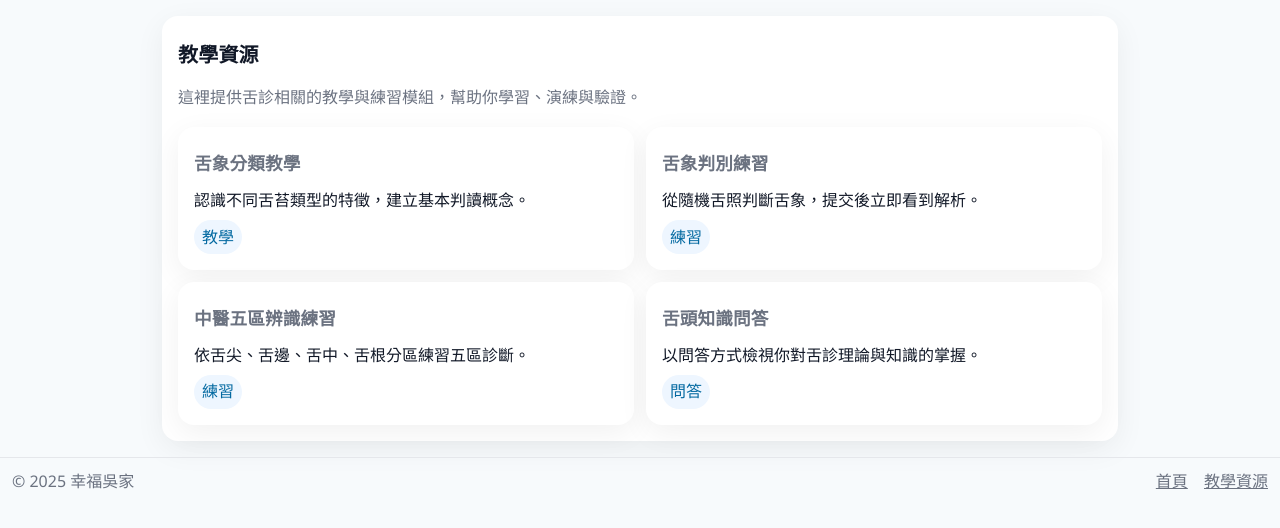
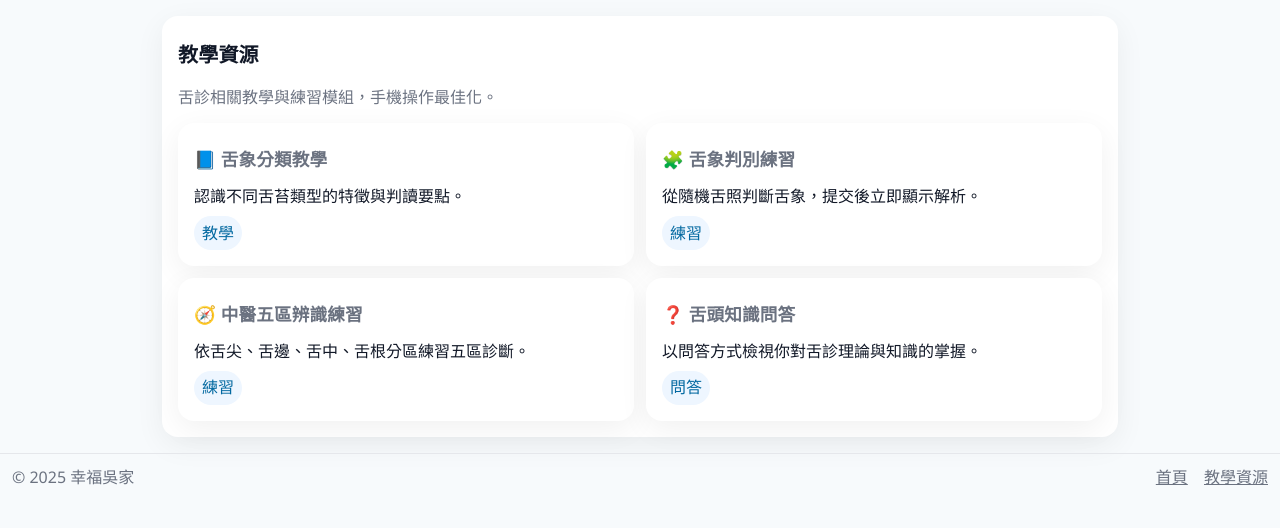
Before and after one commit to yingmaowu/camera_test, a Flask app: page /teaching in a window 1280 px wide. Shown: the part 78-606 px from the top of the page. Run offline with Flask 3, Linux system fonts and the light colour scheme; some libraries are stand-ins or nearby versions.

Commit message:
Update teaching.html

```diff
--- a/templates/teaching.html
+++ b/templates/teaching.html
@@ -4,29 +4,26 @@
 {% block content %}
 <div class="card">
   <h1>教學資源</h1>
-  <p class="muted">這裡提供舌診相關的教學與練習模組，幫助你學習、演練與驗證。</p>
+  <p class="muted">舌診相關教學與練習模組，手機操作最佳化。</p>
 
-  <div class="grid grid-2" style="margin-top:16px">
-    <a class="card" href="{{ url_for('tongue_teaching_static') }}" style="text-decoration:none; color:inherit; transition:transform .08s ease">
-      <h2>舌象分類教學</h2>
-      <p>認識不同舌苔類型的特徵，建立基本判讀概念。</p>
+  <div class="grid grid-2" style="margin-top:12px">
+    <a class="card" href="{{ url_for('tongue_teaching_static') }}" style="text-decoration:none; color:inherit">
+      <h2>📘 舌象分類教學</h2>
+      <p>認識不同舌苔類型的特徵與判讀要點。</p>
       <span class="badge">教學</span>
     </a>
-
-    <a class="card" href="{{ url_for('quiz') }}" style="text-decoration:none; color:inherit; transition:transform .08s ease">
-      <h2>舌象判別練習</h2>
-      <p>從隨機舌照判斷舌象，提交後立即看到解析。</p>
+    <a class="card" href="{{ url_for('quiz') }}" style="text-decoration:none; color:inherit">
+      <h2>🧩 舌象判別練習</h2>
+      <p>從隨機舌照判斷舌象，提交後立即顯示解析。</p>
       <span class="badge">練習</span>
     </a>
-
-    <a class="card" href="/practice/" style="text-decoration:none; color:inherit; transition:transform .08s ease">
-      <h2>中醫五區辨識練習</h2>
+    <a class="card" href="/practice/" style="text-decoration:none; color:inherit">
+      <h2>🧭 中醫五區辨識練習</h2>
       <p>依舌尖、舌邊、舌中、舌根分區練習五區診斷。</p>
       <span class="badge">練習</span>
     </a>
-
-    <a class="card" href="{{ url_for('tongue_quiz') }}" style="text-decoration:none; color:inherit; transition:transform .08s ease">
-      <h2>舌頭知識問答</h2>
+    <a class="card" href="{{ url_for('tongue_quiz') }}" style="text-decoration:none; color:inherit">
+      <h2>❓ 舌頭知識問答</h2>
       <p>以問答方式檢視你對舌診理論與知識的掌握。</p>
       <span class="badge">問答</span>
     </a>
```
